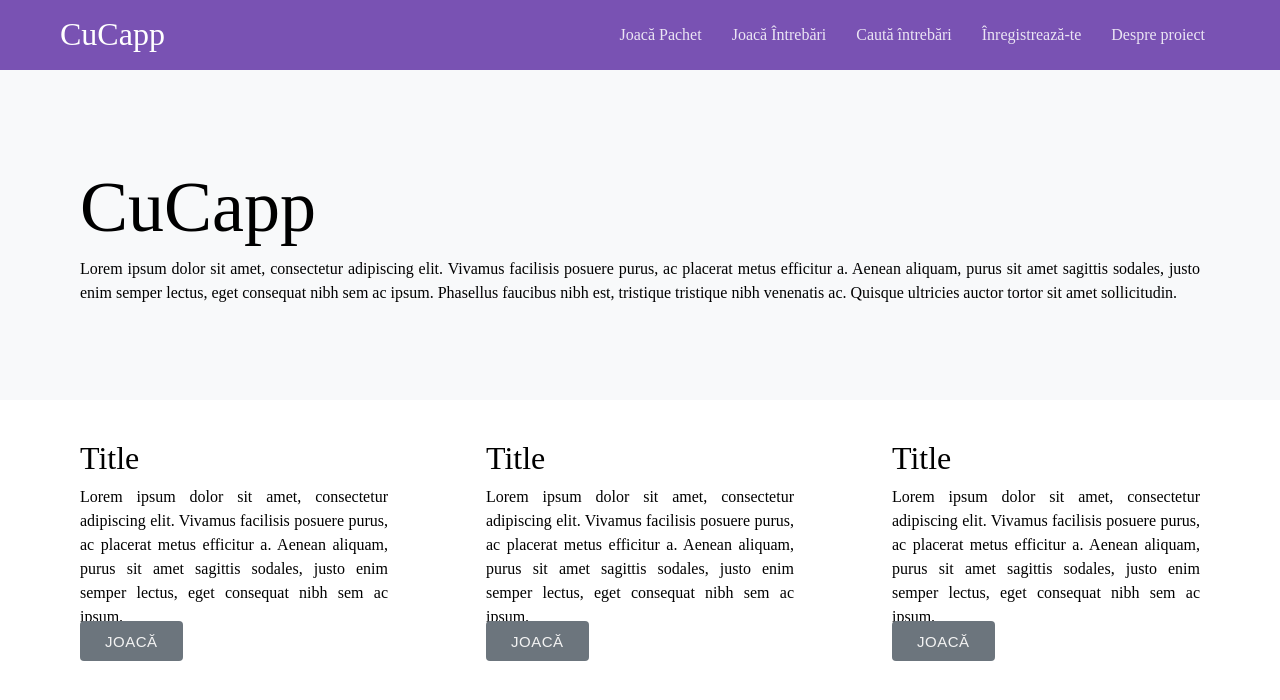
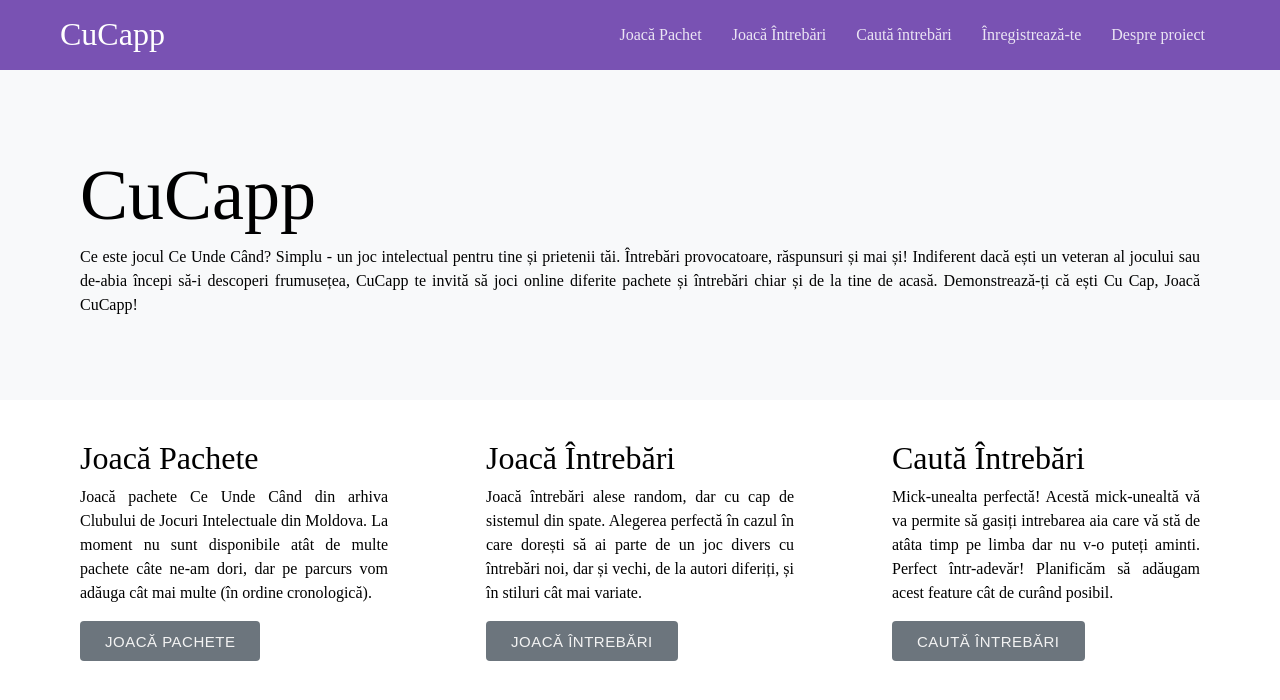
Before and after one commit to lavrric/cucapp, a React (Create React App) app: page / in a window 1280 px wide. Shown: the top 700 px of the page. Built offline with nearby package versions, Linux system fonts and the light colour scheme.

Commit message:
added homepage text

```diff
--- a/src/components/description/description.jsx
+++ b/src/components/description/description.jsx
@@ -6,11 +6,12 @@ const Description = () => (
     <div className="title">CuCapp</div>
     {/* <divc className="bar" /> */}
     <div className="text">
-      Lorem ipsum dolor sit amet, consectetur adipiscing elit. Vivamus facilisis
-      posuere purus, ac placerat metus efficitur a. Aenean aliquam, purus sit
-      amet sagittis sodales, justo enim semper lectus, eget consequat nibh sem
-      ac ipsum. Phasellus faucibus nibh est, tristique tristique nibh venenatis
-      ac. Quisque ultricies auctor tortor sit amet sollicitudin.
+      Ce este jocul Ce Unde Când? Simplu - un joc intelectual pentru tine și
+      prietenii tăi. Întrebări provocatoare, răspunsuri și mai și! Indiferent
+      dacă ești un veteran al jocului sau de-abia începi să-i descoperi
+      frumusețea, CuCapp te invită să joci online diferite pachete și întrebări
+      chiar și de la tine de acasă. Demonstrează-ți că ești Cu Cap, Joacă
+      CuCapp!
     </div>
   </div>
 );
--- a/src/components/feature/feature.jsx
+++ b/src/components/feature/feature.jsx
@@ -3,16 +3,11 @@ import "./feature.scss";
 
 import CustomButton from "../custom-button/custom-button";
 
-const Feature = () => (
+const Feature = ({ title, text }) => (
   <div className="feature">
-    <div className="title">Title</div>
-    <div className="text">
-      Lorem ipsum dolor sit amet, consectetur adipiscing elit. Vivamus facilisis
-      posuere purus, ac placerat metus efficitur a. Aenean aliquam, purus sit
-      amet sagittis sodales, justo enim semper lectus, eget consequat nibh sem
-      ac ipsum.
-    </div>
-    <CustomButton>Joacă</CustomButton>
+    <div className="title">{title ? title : null}</div>
+    <div className="text">{text ? text : null}</div>
+    <CustomButton>{title}</CustomButton>
   </div>
 );
 
--- a/src/pages/homepage/homepage.jsx
+++ b/src/pages/homepage/homepage.jsx
@@ -8,9 +8,18 @@ const HomePage = () => (
   <div className="homepage">
     <Description />
     <div className="feature-list">
-      <Feature />
-      <Feature />
-      <Feature />
+      <Feature
+        title="Joacă Pachete"
+        text="Joacă pachete Ce Unde Când din arhiva Clubului de Jocuri Intelectuale din Moldova. La moment nu sunt disponibile atât de multe pachete câte ne-am dori, dar pe parcurs vom adăuga cât mai multe (în ordine cronologică)."
+      />
+      <Feature
+        title="Joacă Întrebări"
+        text="Joacă întrebări alese random, dar cu cap de sistemul din spate. Alegerea perfectă în cazul în care dorești să ai parte de un joc divers cu întrebări noi, dar și vechi, de la autori diferiți, și în stiluri cât mai variate."
+      />
+      <Feature
+        title="Caută Întrebări"
+        text="Mick-unealta perfectă! Acestă mick-unealtă vă va permite să gasiți intrebarea aia care vă stă de atâta timp pe limba dar nu v-o puteți aminti. Perfect într-adevăr! Planificăm să adăugam acest feature cât de curând posibil. "
+      />
     </div>
   </div>
 );
```
